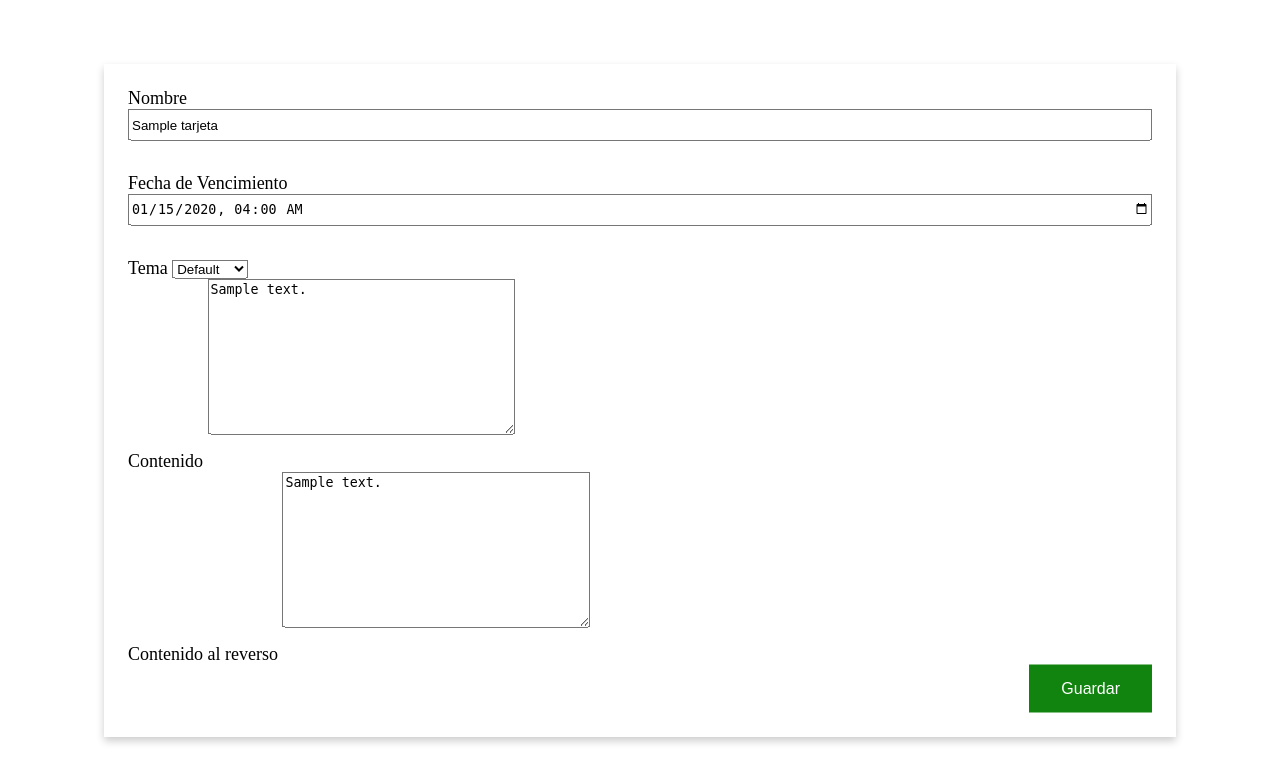
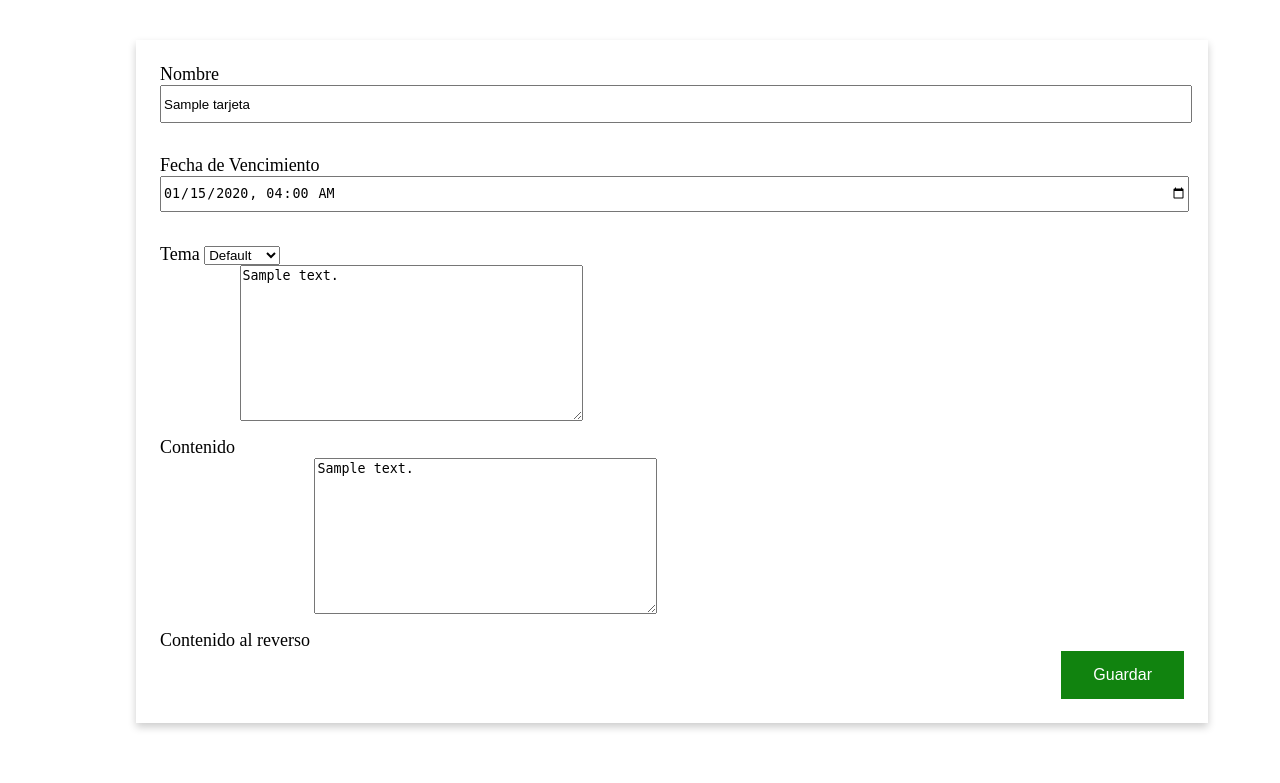
Before and after one commit to JPYamamoto/rembe, a Django app: page /tarjetas/edit/1/ in a window 1280 px wide. Shown: the top 783 px of the page. Run offline with Django 4.2, Linux system fonts and the light colour scheme; a user stored in the database is signed in; tables that the repository leaves empty hold one stand-in row (values such as "Sample post").

Commit message:
bugfix: visualizacion incompleta del editor

```diff
--- a/core/static/core/css/tarjetas_form.css
+++ b/core/static/core/css/tarjetas_form.css
@@ -1,19 +1,19 @@
 .main {
-  position: fixed;
-  top: 50%;
-  left: 50%;
+    /* position: fixed; */
+    /* top: 50%;
+    left: 50%; */
+    margin-top: 5vh;
+    margin-left: 10vw;
     width: 80vw;
-  transform: translate(-50%, -50%);
+    /* transform: translate(-50%, -50%); */
     padding: 1.5rem;
-
     font-size: 18px;
-  background-color: #fffff;
-  box-shadow: 0 4px 8px 0 rgba(0,0,0,0.2);
-  transition: 0.3s;
+    box-shadow: 0 4px 8px 0 rgba(0, 0, 0, 0.2);
+    /* transition: 0.3s; */
 }
 
 .main input {
-  float: right;
+    /* float: right; */
 }
 
 .button {
@@ -53,7 +53,7 @@
 }
 
 .form-group textarea {
-  width: 30%;
+    min-width: 30%;
     margin-bottom: 2rem;
     margin-right: 2rem;
 }
@@ -61,3 +61,7 @@
 .markdownx {
     display: flex;
 }
+
+.save {
+    text-align: end;
+}
--- a/core/templates/tarjeta/form.html
+++ b/core/templates/tarjeta/form.html
@@ -1,10 +1,11 @@
-<head>
+{% extends "base/base.html" %}
 {% load static %}
-<title>Eliminar {{ object }}</title>
+{% block head_title %}{{ object }}{% endblock %}
+{% block extra_header %}
 <link rel="stylesheet" type="text/css" href="{% static 'core/css/tarjetas_form.css' %}">
-</head>
+{% endblock %}
 
-<body>
+{% block body %}
     <div class="main">
         <form action="" method="post">
             {% csrf_token %}
@@ -28,8 +29,10 @@
                 <label>Contenido al reverso</label>
                 {{ form.contenido_reverso }}
             </div>
-            <input type="submit" value="Guardar" class="button green">
+            <div class ="save">
+                <input type="submit" value="Guardar" class="button green">
+            <div>
         </form>
     </div>
     {{ form.media }}
-</body>
+{%endblock%}
```
Also changed, not shown: core/static/core/tarjetas_form.css (deleted, +0 -58 lines). Lines whose indentation alone changed are shown as unchanged.
